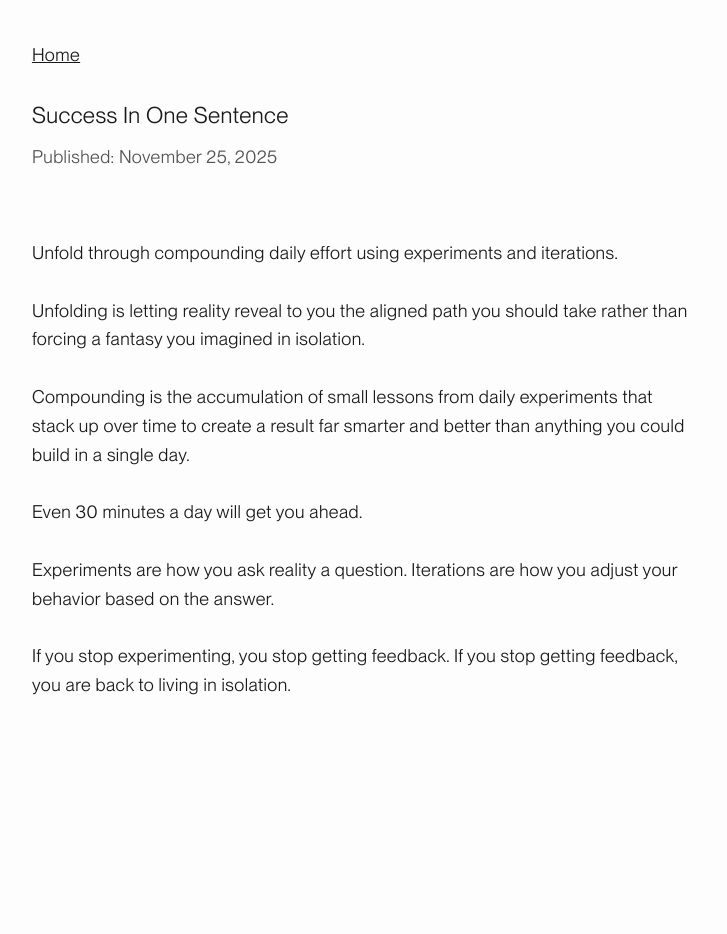
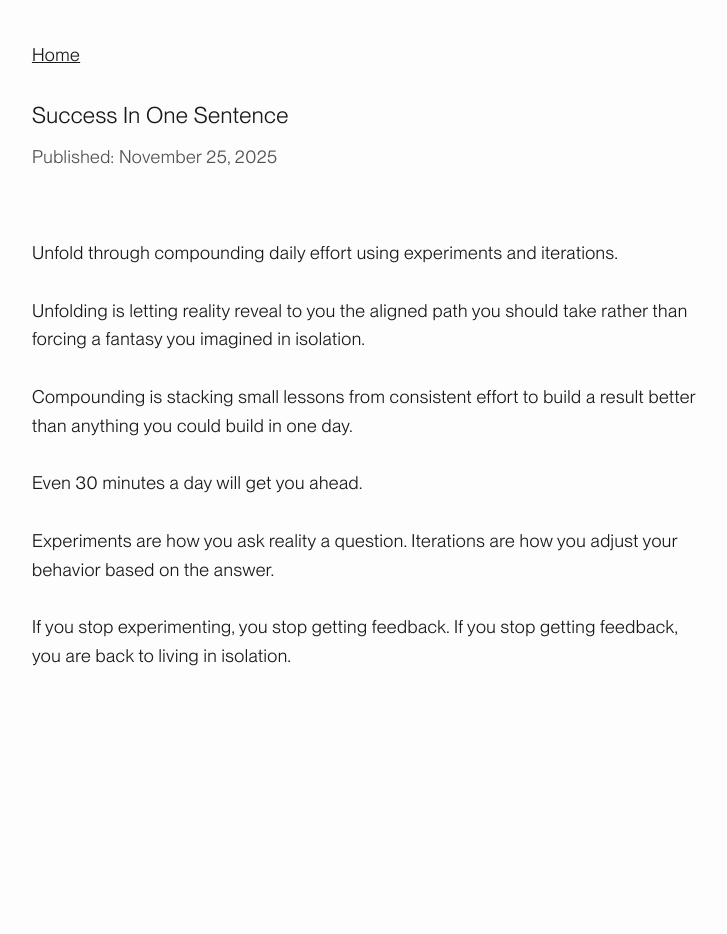
Before and after one commit to pxsswordprotected/personalsite, a Jekyll site: the page built from docs/_posts/2025-11-25-product.md, in a window 1280 px wide. Shown: the whole page, without its empty margins (276-1003 px from the left). Built offline with Jekyll 4.4.1, drawn with Linux system fonts in a browser that asks for light colours.

Commit message:
new post

```diff
--- a/docs/_posts/2025-11-25-product.md
+++ b/docs/_posts/2025-11-25-product.md
@@ -7,7 +7,7 @@ Unfold through compounding daily effort using experiments and iterations.
 <br><br>
 Unfolding is letting reality reveal to you the aligned path you should take rather than forcing a fantasy you imagined in isolation.
 <br><br>
-Compounding is the accumulation of small lessons from daily experiments that stack up over time to create a result far smarter and better than anything you could build in a single day.
+Compounding is stacking small lessons from consistent effort to build a result better than anything you could build in one day.
 <br><br>
 Even 30 minutes a day will get you ahead.
 <br><br>
```
